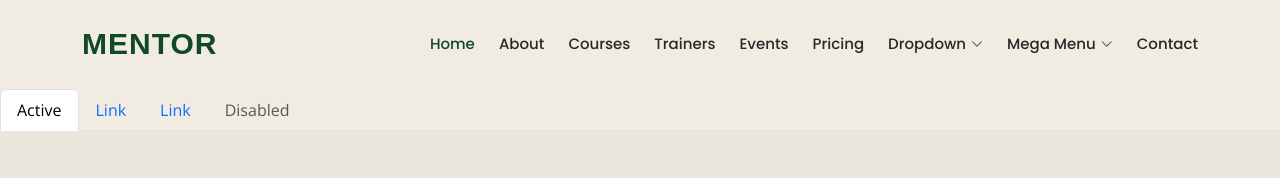
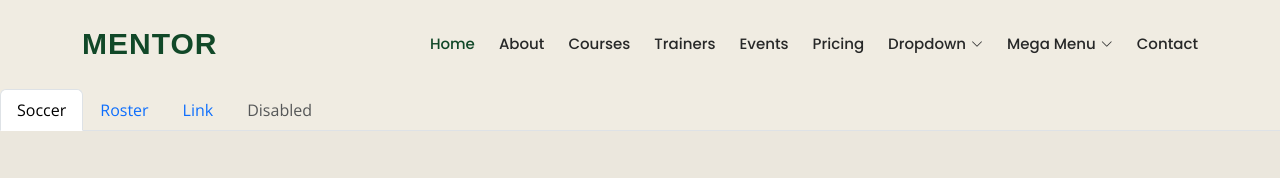
Before and after one commit to The-Nerdiest-Teacher/GAGE, a plain HTML site: page Sport/Soccer.html in a window 1280 px wide. Shown: the top 178 px of the page. Drawn offline with nearby package versions, Linux system fonts and the light colour scheme; files whose address does not match are found by name.

Commit message:
Changed tab system

```diff
--- a/Sport/Soccer.html
+++ b/Sport/Soccer.html
@@ -164,10 +164,10 @@ Pages Needed:
   </header>
   <ul class="nav nav-tabs">
     <li class="nav-item">
-      <a class="nav-link active" aria-current="page" href="#">Active</a>
+      <a class="nav-link active" aria-current="page" href="Soccer.html">Soccer</a>
     </li>
     <li class="nav-item">
-      <a class="nav-link" href="">Link</a>
+      <a class="nav-link" href="/Sport/Rosters/SoccerRoster.html">Roster</a>
     </li>
     <li class="nav-item">
       <a class="nav-link" href="#">Link</a>
```
